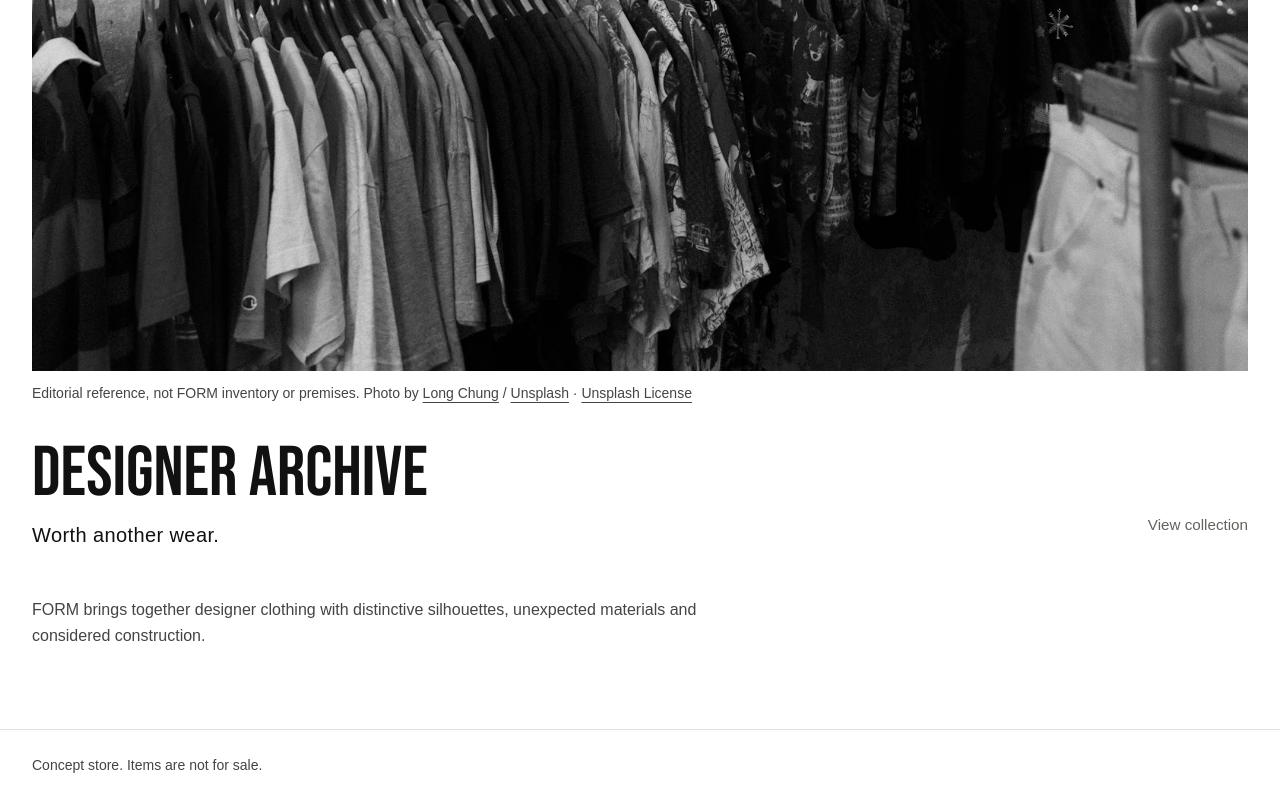
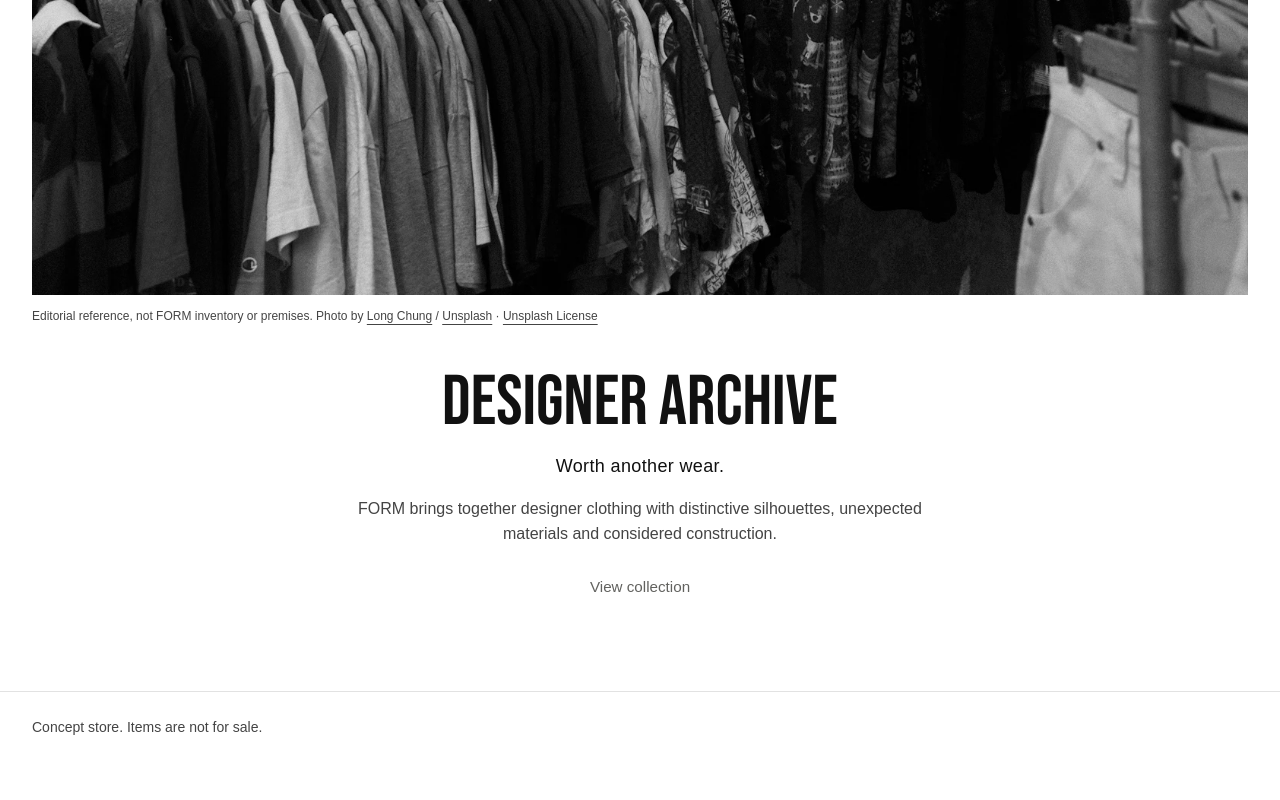
Before and after one commit to jaennviel/form, a plain HTML site: page index.html in a window 1280 px wide. Shown: the part 537-1337 px from the top of the page. After the commit the page ends 1299 px from the top, so only its background shows below. Drawn offline with Linux system fonts and the light colour scheme.

Commit message:
Unify homepage introduction into a centered editorial block

```diff
--- a/index.html
+++ b/index.html
@@ -12,29 +12,21 @@
   <link rel="icon" href="images/brand/favicon.svg" type="image/svg+xml" sizes="any">
   <link rel="apple-touch-icon" href="images/brand/apple-touch-icon.png" sizes="180x180">
   <link rel="preload" href="fonts/BebasNeue-Regular.ttf" as="font" type="font/ttf" crossorigin>
-  <!-- INTERNAL CSS: an image-led editorial layout unique to the homepage.
-       Shared typography, colors, navigation, footer and focus remain external. -->
+  <!-- INTERNAL CSS: the homepage groups its introduction and collection link
+       into one centered block beneath an editorial image. Shared styles stay external. -->
   <style>
     .home-hero { display: grid; grid-template-columns: minmax(0, 1fr); }
     .home-hero .hero-image { background: var(--bg); }
-    .home-hero .hero-image img { height: auto; aspect-ratio: 16 / 9; object-fit: cover; }
-    .home-hero .image-credit { padding: 0.75rem 0 0; }
-    .home-hero .hero-copy {
-      display: grid;
-      grid-template-columns: minmax(0, 1fr) auto;
-      align-items: end;
-      column-gap: 2rem;
-      padding: 2rem 0 0;
-    }
-    .home-hero .hero-copy h1 { grid-column: 1; margin-bottom: 0.5rem; font-size: clamp(3rem, 2rem + 3vw, 5rem); }
-    .home-hero .brand-tagline { grid-column: 1; margin-bottom: 0; }
-    .home-hero .hero-collection-link { grid-column: 2; grid-row: 1 / 3; align-self: end; }
-    .home-intro { max-width: 42rem; margin: 3rem 0 5rem; }
+    .home-hero .hero-image img { height: auto; aspect-ratio: 2 / 1; object-fit: cover; }
+    .home-hero .image-credit { padding: 0.75rem 0 0; font-size: 0.75rem; }
+    .home-hero .hero-copy { width: min(100%, 42rem); margin-inline: auto; padding: 2.5rem 0 3.5rem; text-align: center; }
+    .home-hero .hero-copy h1 { margin-bottom: 0.75rem; font-size: clamp(3rem, 2rem + 3vw, 5rem); }
+    .home-hero .brand-tagline { max-width: none; margin-bottom: 1rem; font-size: 1.125rem; }
+    .home-hero .home-intro { max-width: 38rem; margin: 0 auto 0.75rem; }
+    .home-hero .hero-collection-link { margin-top: 0.25rem; }
     @media (max-width: 600px) {
       .home-hero .hero-image img { aspect-ratio: 4 / 3; }
-      .home-hero .hero-copy { grid-template-columns: minmax(0, 1fr); padding-top: 1.5rem; }
-      .home-hero .hero-collection-link { grid-column: 1; grid-row: auto; justify-self: start; margin-top: 0.75rem; }
-      .home-intro { margin-block: 2rem 3rem; }
+      .home-hero .hero-copy { padding-block: 2rem 2.5rem; }
     }
   </style>
 </head>
@@ -61,9 +53,10 @@
       <section class="home-hero" aria-labelledby="hero-title">
         <figure class="hero-image"><img src="images/archive-rack-1600.webp" srcset="images/archive-rack-800.webp 800w, images/archive-rack-1600.webp 1600w" sizes="(max-width: 600px) calc(100vw - 32px), (max-width: 1344px) calc(100vw - 64px), 1280px" alt="Racks of vintage shirts and jackets on wooden hangers inside a clothing shop." width="1600" height="1000" fetchpriority="high"><figcaption class="image-credit">Editorial reference, not FORM inventory or premises. Photo by <a href="https://unsplash.com/@chungj07">Long Chung</a> / <a href="https://unsplash.com/photos/vintage-clothing-displayed-on-racks-in-a-store-6tih6odK1Do">Unsplash</a> · <a href="https://unsplash.com/license">Unsplash License</a></figcaption></figure>
         <div class="hero-copy"><h1 id="hero-title">Designer Archive</h1><!-- INLINE CSS: one-off tracking for this home-only promotional tagline. -->
-        <p class="brand-tagline" style="letter-spacing: 0.02em;">Worth another wear.</p><a class="hero-collection-link" href="category-1.html">View collection</a></div>
+        <p class="brand-tagline" style="letter-spacing: 0.02em;">Worth another wear.</p>
+        <p class="store-intro home-intro">FORM brings together designer clothing with distinctive silhouettes, unexpected materials and considered construction.</p>
+        <a class="hero-collection-link" href="category-1.html">View collection</a></div>
       </section>
-      <p class="store-intro home-intro">FORM brings together designer clothing with distinctive silhouettes, unexpected materials and considered construction.</p>
 
     </div>
   </main>
```
Also changed, not shown: 2 other files.
